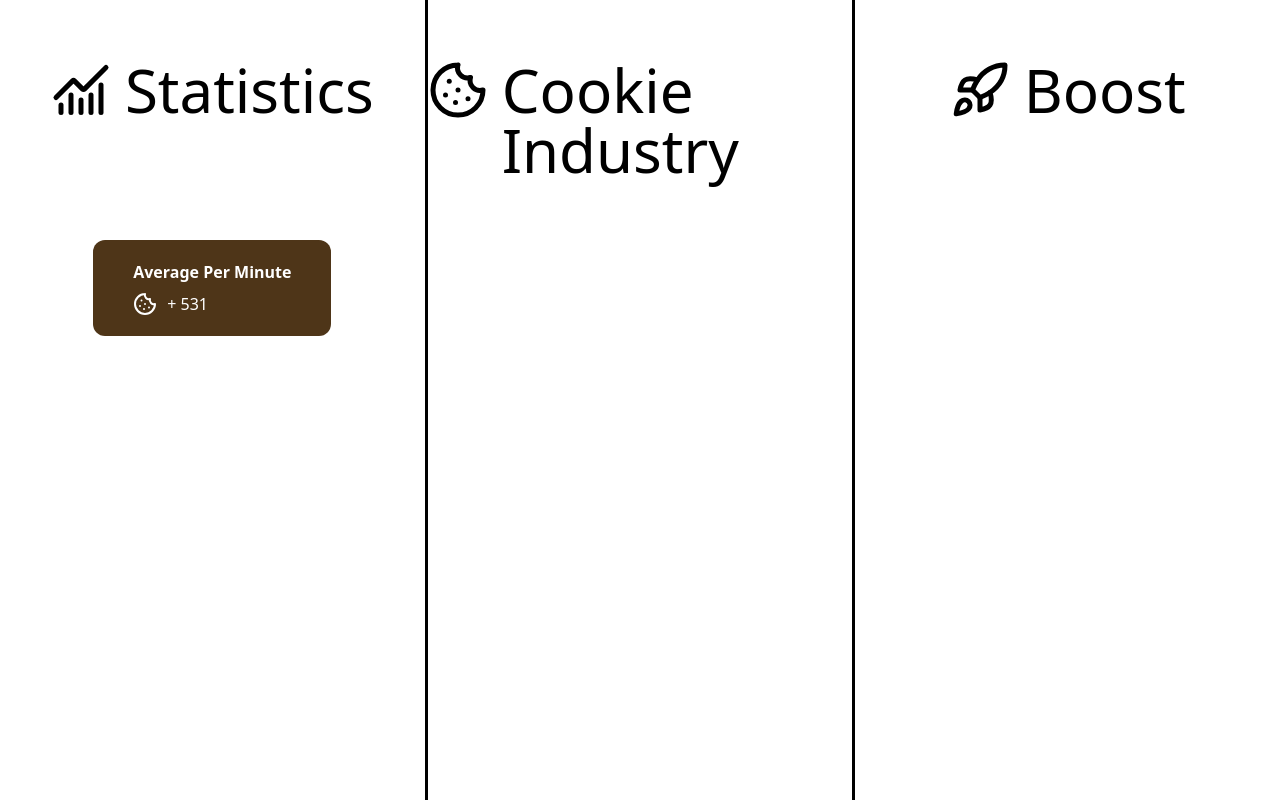
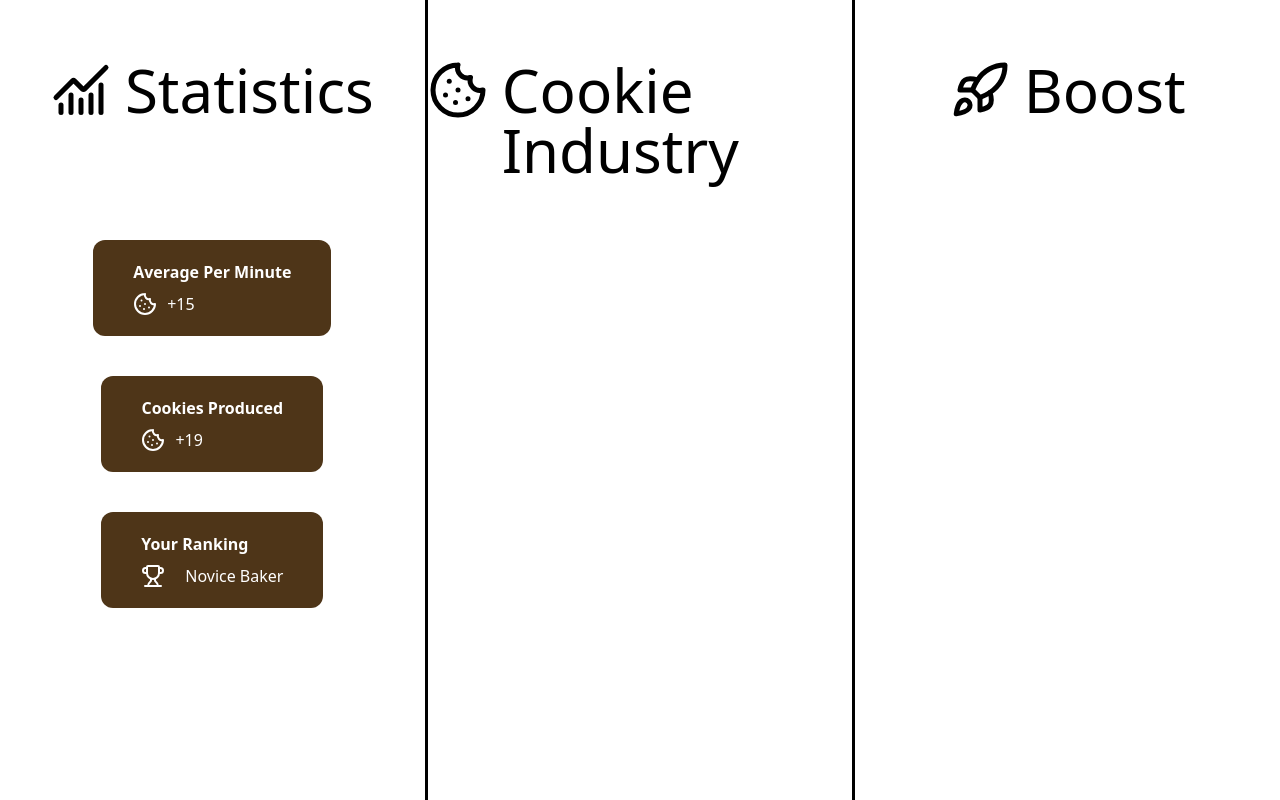
Before and after one commit to chealeanpenhchakrith/CookMie, a Vue app: page / in a window 1280 px wide. Built offline with nearby package versions, Linux system fonts and the light colour scheme.

Commit message:
Finish structuring left section

```diff
--- a/src/components/StatisticCard.vue
+++ b/src/components/StatisticCard.vue
@@ -4,7 +4,8 @@
       <h1 class="font-bold">{{ title }}</h1>
       <div class="flex flex-row gap-2.5">
         <div v-html="icon"></div>
-        <h1 class="font-light">+ 531</h1>
+        <h1 class="font-light">{{ counter }}</h1>
+        <h1 v-if="rank">{{ rank }}</h1>
       </div>
     </div>
   </div>
@@ -20,5 +21,13 @@ const props = defineProps({
     type: String,
     required: true,
   },
+  counter: {
+    type: Number,
+    required: true
+  },
+  rank: {
+    type: String,
+    required: true
+  }
 });
 </script>
--- a/src/components/left.vue
+++ b/src/components/left.vue
@@ -1,13 +1,31 @@
 <template>
   <div class="flex flex-1 flex-col items-center">
-    <Header class="mt-15" title="Statistics" :icon="charIcon"/>
-    <StatisticCard class="mt-30" title="Average Per Minute" :icon="cookieIcon"/>
+    <Header class="mt-15" title="Statistics" :icon="charIcon" />
+    <StatisticCard
+      class="mt-30"
+      title="Average Per Minute"
+      :icon="cookieIcon"
+      counter="+15"
+    />
+    <StatisticCard
+      class="mt-10"
+      title="Cookies Produced"
+      :icon="cookieIcon"
+      counter="+19"
+    />
+    <StatisticCard
+      class="mt-10"
+      title="Your Ranking"
+      :icon="trophyIcon"
+      rank="Novice Baker"
+    />
   </div>
 </template>
 
 <script setup>
-import Header from './Header.vue';
-import StatisticCard from './StatisticCard.vue';
-const charIcon = `<svg xmlns="http://www.w3.org/2000/svg" width="60" height="60" viewBox="0 0 24 24" fill="none" stroke="currentColor" stroke-width="2" stroke-linecap="round" stroke-linejoin="round" class="lucide lucide-chart-no-axes-combined-icon lucide-chart-no-axes-combined"><path d="M12 16v5"/><path d="M16 14v7"/><path d="M20 10v11"/><path d="m22 3-8.646 8.646a.5.5 0 0 1-.708 0L9.354 8.354a.5.5 0 0 0-.707 0L2 15"/><path d="M4 18v3"/><path d="M8 14v7"/></svg>`
+import Header from "./Header.vue";
+import StatisticCard from "./StatisticCard.vue";
+const charIcon = `<svg xmlns="http://www.w3.org/2000/svg" width="60" height="60" viewBox="0 0 24 24" fill="none" stroke="currentColor" stroke-width="2" stroke-linecap="round" stroke-linejoin="round" class="lucide lucide-chart-no-axes-combined-icon lucide-chart-no-axes-combined"><path d="M12 16v5"/><path d="M16 14v7"/><path d="M20 10v11"/><path d="m22 3-8.646 8.646a.5.5 0 0 1-.708 0L9.354 8.354a.5.5 0 0 0-.707 0L2 15"/><path d="M4 18v3"/><path d="M8 14v7"/></svg>`;
 const cookieIcon = `<svg xmlns"http://www.w3.org/2000/svg" width="24" height="24" viewBox="0 0 24 24" fill="none" stroke="currentColor" stroke-width="2" stroke-linecap="round" stroke-linejoin="round" class="lucide lucide-cookie-icon lucide-cookie"><path d="M12 2a10 10 0 1 0 10 10 4 4 0 0 1-5-5 4 4 0 0 1-5-5"/><path d="M8.5 8.5v.01"/><path d="M16 15.5v.01"/><path d="M12 12v.01"/><path d="M11 17v.01"/><path d="M7 14v.01"/></svg>`;
+const trophyIcon = `<svg xmlns="http://www.w3.org/2000/svg" width="24" height="24" viewBox="0 0 24 24" fill="none" stroke="currentColor" stroke-width="2" stroke-linecap="round" stroke-linejoin="round" class="lucide lucide-trophy-icon lucide-trophy"><path d="M10 14.66v1.626a2 2 0 0 1-.976 1.696A5 5 0 0 0 7 21.978"/><path d="M14 14.66v1.626a2 2 0 0 0 .976 1.696A5 5 0 0 1 17 21.978"/><path d="M18 9h1.5a1 1 0 0 0 0-5H18"/><path d="M4 22h16"/><path d="M6 9a6 6 0 0 0 12 0V3a1 1 0 0 0-1-1H7a1 1 0 0 0-1 1z"/><path d="M6 9H4.5a1 1 0 0 1 0-5H6"/></svg>`
 </script>
```
